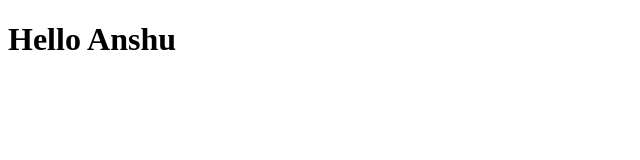
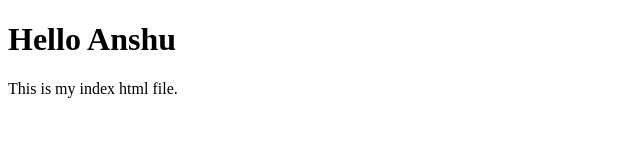
Before and after one commit to AnshuKumari999/backtracking, a plain HTML site: page index.html in a window 1280 px wide. Shown: the whole page, without its empty margins (0-640 px from the left). Drawn offline with Linux system fonts and the light colour scheme.

Commit message:
Update index.html

```diff
--- a/index.html
+++ b/index.html
@@ -8,6 +8,7 @@
 </head>
 <body>
     <h1>Hello Anshu</h1>
+    <p>This is my index html file.</p>
 
 </body>
 </html>
```
